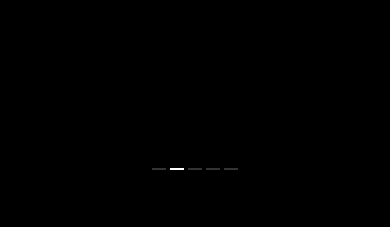
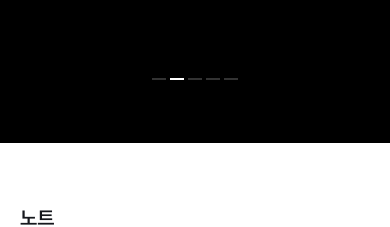
Before and after one commit to johyuni/johyuni.github.io, a React (Create React App) app: page / in a window 390 px wide. Shown: the part 2880-3107 px from the top of the page. Built offline with nearby package versions, Linux system fonts and the light colour scheme.

Commit message:
수정 : 모바일 간격조정정

```diff
--- a/src/assets/styles/pages/_project.scss
+++ b/src/assets/styles/pages/_project.scss
@@ -134,5 +134,15 @@
         display: none;
       }
     }
+
+    // media::mobile
+    @media screen and (max-width: 768px) {
+      .txt {
+        height: 14rem;
+      }
+      .swiper .swiper-pagination {
+        margin-top: 3rem;
+      }
+    }
   }
 }
```
